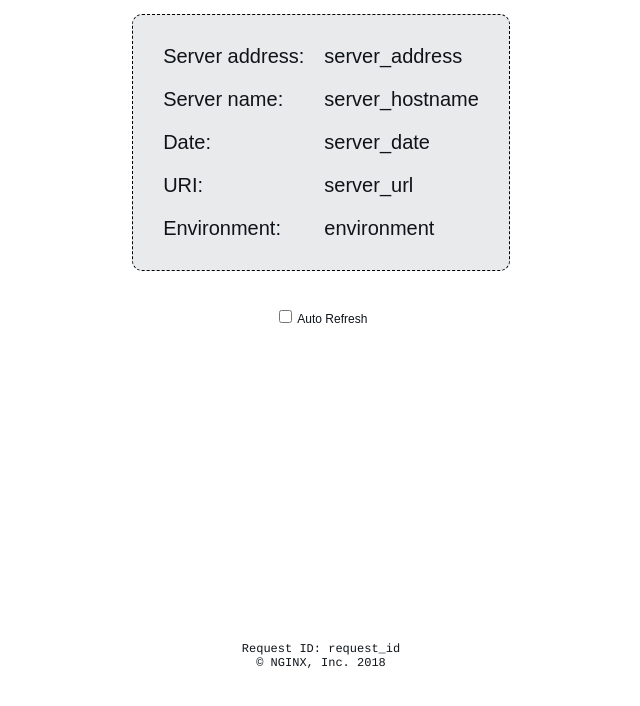
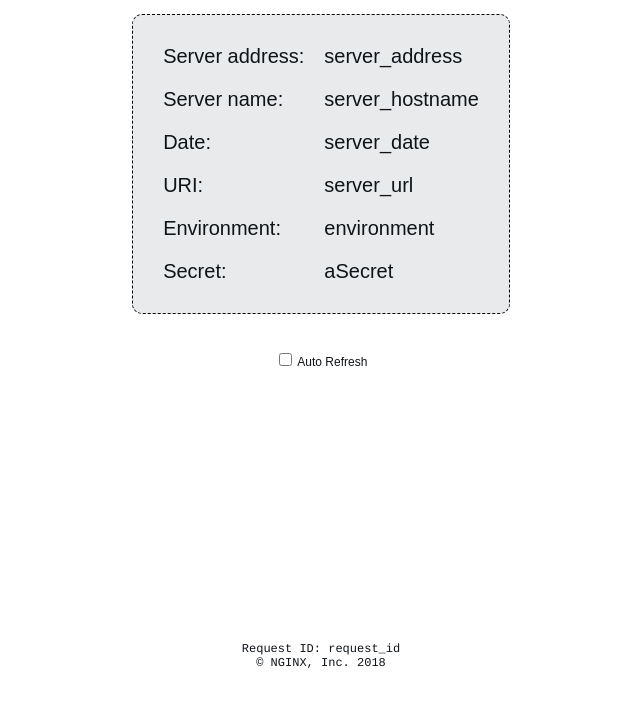
Before and after one commit to DdeDamian/CaylentTask, a plain HTML site: page docker/nginx-hello/index.html in a window 1280 px wide. Shown: the part 94-800 px from the top of the page, without its empty margins (319-959 px from the left). Drawn offline with Linux system fonts and the light colour scheme.

Commit message:
Working code for dev (local) and stage (cloud)

```diff
--- a/docker/nginx-hello/index.html
+++ b/docker/nginx-hello/index.html
@@ -84,6 +84,7 @@ function changeCookie() {
 <p class="smaller"><span>Date:</span> <span>server_date</span></p>
 <p class="smaller"><span>URI:</span> <span>server_url</span></p>
 <p class="smaller"><span>Environment:</span> <span>environment</span></p>
+<p class="smaller"><span>Secret:</span> <span>aSecret</span></p>
 </div>
 <div class="check"><input type="checkbox" id="check" onchange="changeCookie()"> Auto Refresh</div>
     <div id="footer">
```
Also changed, not shown: 5 other files.
